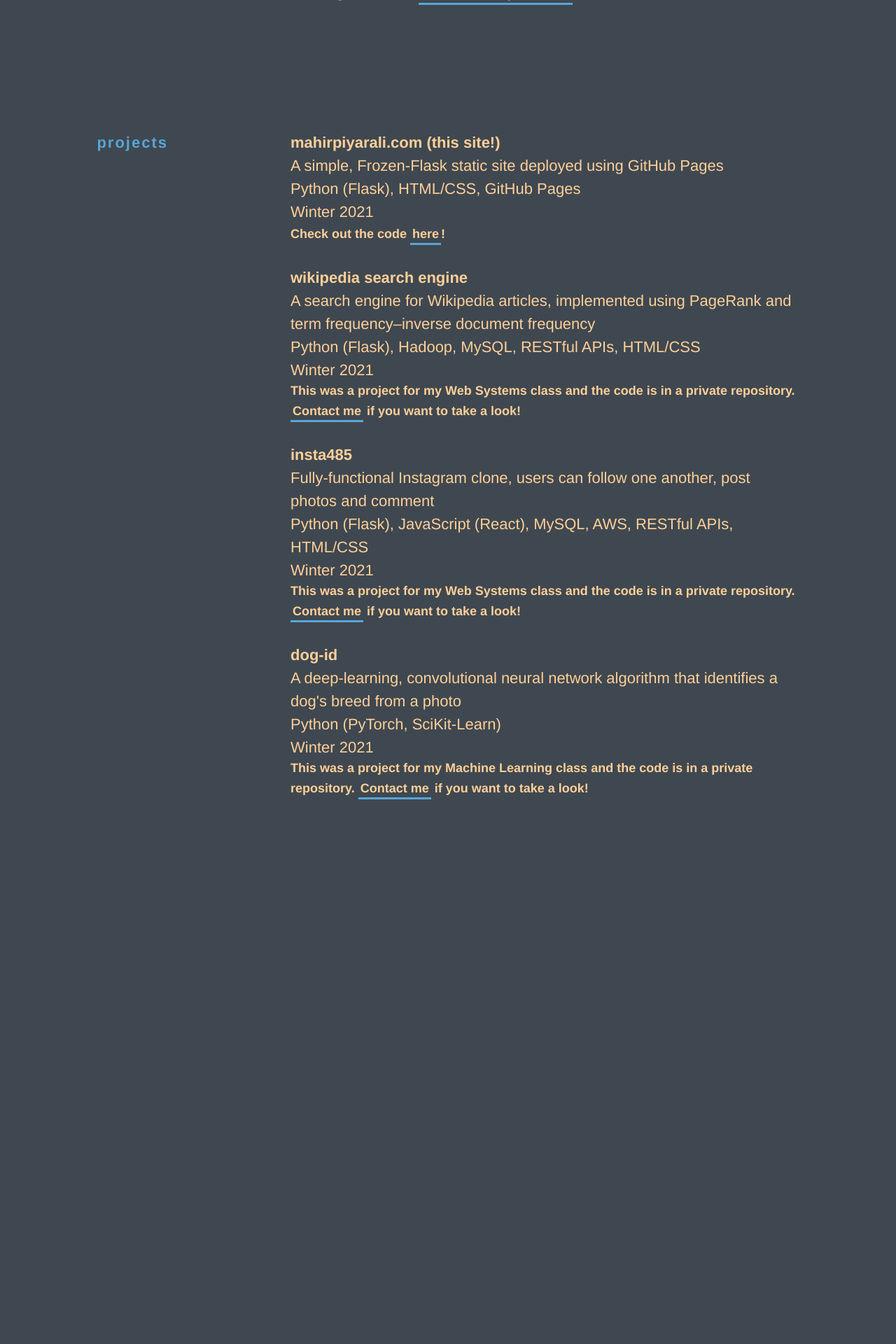
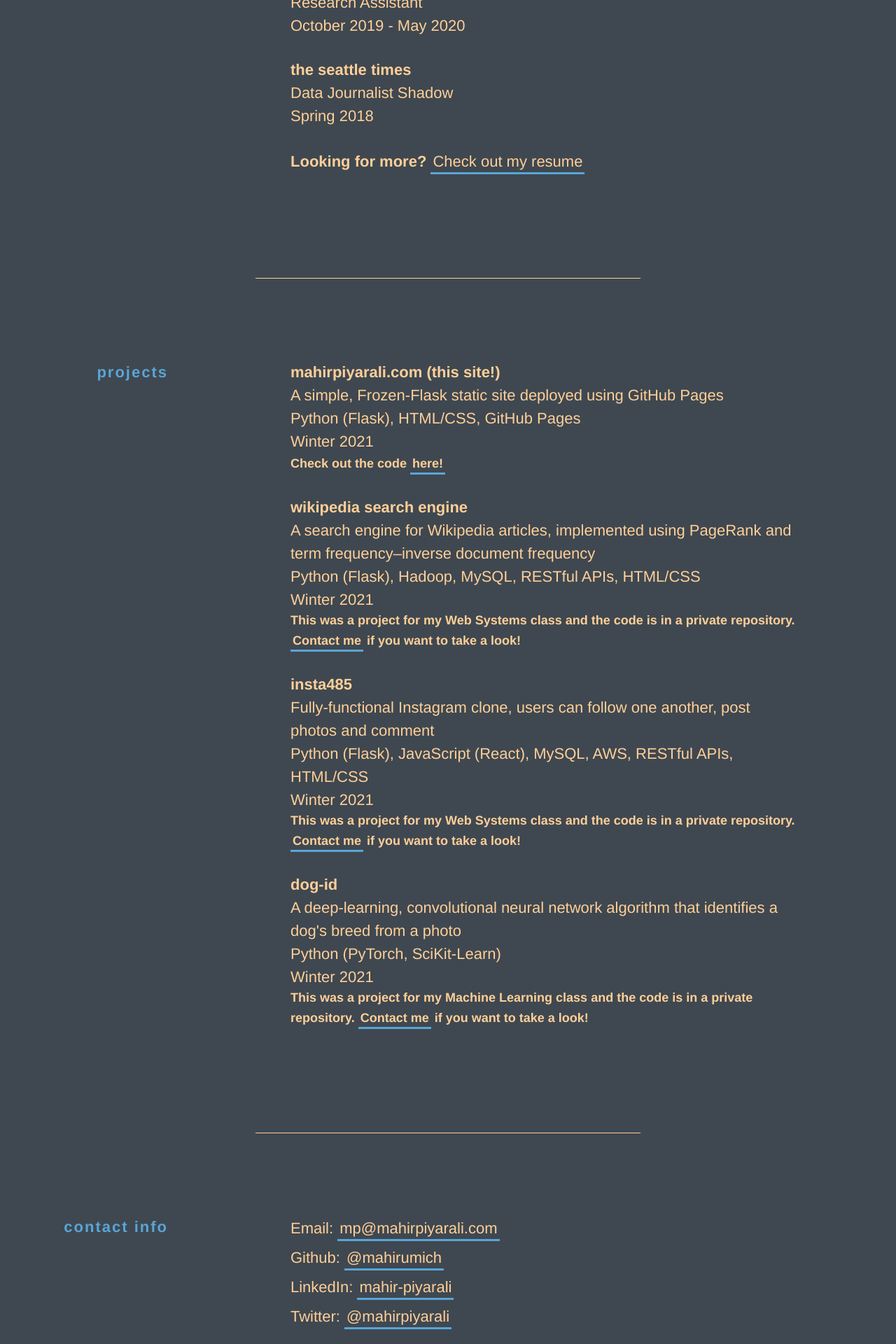
Before and after one commit to mahirumich/personal-site, a Flask app: page / in a window 1280 px wide; the page is wider, and only the part inside the window is pictured. Shown: the part 2640-4560 px from the top of that part at 70% size. Before the commit the page ends 3782 px from the top of that part, so only its background shows below. Run offline with Flask 2, Linux system fonts and the light colour scheme.

Commit message:
whole lotta clean up

```diff
--- a/static/base.css
+++ b/static/base.css
@@ -73,7 +73,8 @@ a:hover{
 
 section {
   display: flex;
-  padding-bottom: 150px;
+  padding-bottom: 100px;
+  padding-top: 100px;
 }
 
 .section_title {
@@ -167,3 +168,26 @@ ul {
 .class_proj a {
   font-weight: 700;
 }
+
+.contact {
+  padding-bottom: 5px;
+}
+
+hr {
+  width: 43%;
+  /* color: #FFCF99; */
+  /* border: 0px; */
+  height:.25px;
+  border-width:0;
+  color: #FFCF99;
+  background-color: #FFCF99;
+  /* padding-bottom: 150px; */
+}
+
+.resume {
+  font-weight: 700;
+}
+
+.resume a {
+  font-weight: 200;
+}
--- a/templates/index.html
+++ b/templates/index.html
@@ -2,7 +2,11 @@
 <html>
 <head>
     <title>Mahir Piyarali, Software Engineer</title>
+    <link href="https://fonts.googleapis.com/icon?family=Material+Icons" rel="stylesheet">
     <link rel="stylesheet" href="/static/base.css">
+    <link rel="preconnect" href="https://fonts.gstatic.com">
+    <link rel="preconnect" href="https://fonts.gstatic.com">
+    <!-- <link href="https://fonts.googleapis.com/css2?family=Sarabun:wght@100&display=swap" rel="stylesheet"> -->
 </head>
 <body class="night">
     <header class="intro">
@@ -26,7 +30,8 @@
     </div> -->
     <!-- <br></br> -->
   </header>
-    <div class="scroll_more">scroll down to learn more about me and my work</div>
+  <!-- <span class="material-icons-outlined">expand_more</span> -->
+    <!-- <div class="scroll_more">scroll down to learn more about me and my work</div> -->
     <!-- </header> -->
     <br></br>
     <br></br>
@@ -54,11 +59,12 @@
               and problem solving. I'm always thinking about the bigger picture, ensuring my products are scalable,
               fault-tolerant, and secure.
             </p>
-            <p><strong>When I'm not in front of my computer screen</strong>, I'm either watching the Seattle
+            <p><span class="name">When I'm not in front of my computer screen</span>, I'm either watching the Seattle
               Mariners lose another ballgame, out on a run, or spending time with friends and making new memories.
             </p>
         </div>
     </section>
+    <hr></hr>
     <section>
       <div class="section_title left">Skills</div>
       <div class="section_content right">
@@ -106,6 +112,7 @@
         </div> -->
       </div>
     </section>
+    <hr></hr>
     <section>
       <div class="section_title left">experience</div>
       <div class="section_content">
@@ -134,6 +141,7 @@
         </div>
       </div>
     </section>
+    <hr></hr>
     <section>
       <div class="section_title left">projects</div>
       <div class="section_content">
@@ -142,28 +150,28 @@
           <div class="exp_title">A simple, Frozen-Flask static site deployed using GitHub Pages</div>
           <div class="exp_tech">Python (Flask), HTML/CSS, GitHub Pages</div>
           <div class="exp_time">Winter 2021</div>
-          <div class="class_proj">Check out the code <a href=https://github.com/mahirumich/personal-site>here</a>!</div>
+          <div class="class_proj">Check out the code <a href=https://github.com/mahirumich/personal-site>here!</a></div>
         </div>
         <div class="exp_item">
           <div class="exp_place">Wikipedia search engine</div>
           <div class="exp_title">A search engine for Wikipedia articles, implemented using PageRank and term frequency–inverse document frequency</div>
           <div class="exp_tech">Python (Flask), Hadoop, MySQL, RESTful APIs, HTML/CSS</div>
           <div class="exp_time">Winter 2021</div>
-          <div class="class_proj">This was a project for my Web Systems class and the code is in a private repository. <a href="mailto:mp@mahirpiyarali.com">Contact me</a> if you want to take a look!</div>
+          <div class="class_proj">This was a project for my Web Systems class and the code is in a private repository. <a href="#contact_info">Contact me</a> if you want to take a look!</div>
         </div>
         <div class="exp_item">
           <div class="exp_place">insta485</div>
           <div class="exp_title">Fully-functional Instagram clone, users can follow one another, post photos and comment</div>
           <div class="exp_tech">Python (Flask), JavaScript (React), MySQL, AWS, RESTful APIs, HTML/CSS</div>
           <div class="exp_time">Winter 2021</div>
-          <div class="class_proj">This was a project for my Web Systems class and the code is in a private repository. <a href="mailto:mp@mahirpiyarali.com">Contact me</a> if you want to take a look!</div>
+          <div class="class_proj">This was a project for my Web Systems class and the code is in a private repository. <a href="#contact_info">Contact me</a> if you want to take a look!</div>
         </div>
         <div class="exp_item">
           <div class="exp_place">dog-id</div>
           <div class="exp_title">A deep-learning, convolutional neural network algorithm that identifies a dog's breed from a photo</div>
           <div class="exp_tech">Python (PyTorch, SciKit-Learn)</div>
           <div class="exp_time">Winter 2021</div>
-          <div class="class_proj">This was a project for my Machine Learning class and the code is in a private repository. <a href="mailto:mp@mahirpiyarali.com">Contact me</a> if you want to take a look!</div>
+          <div class="class_proj">This was a project for my Machine Learning class and the code is in a private repository. <a href="#contact_info">Contact me</a> if you want to take a look!</div>
         </div>
         <!-- <div class-"exp_item">
           <div class="exp_place">euchre simulator</div>
@@ -174,6 +182,17 @@
         </div> -->
       </div>
     </section>
+    <hr></hr>
+    <section>
+      <div class="section_title left">contact info</div>
+      <div class="section_content" id="contact_info">
+        <div class="contact">Email: <a href="mailto:mp@mahirpiyarali.com">mp@mahirpiyarali.com</a></div>
+        <div class="contact">Github: <a href="https://github.com/mahirumich">@mahirumich</a></div>
+        <div class="contact">LinkedIn: <a href="https://www.linkedin.com/in/mahir-piyarali/">mahir-piyarali</a></div>
+        <div class="contact">Twitter: <a href="https://twitter.com/mahirpiyarali">@mahirpiyarali</a></div>
+      </div>
+    </section>
+    <hr></hr>
     <br></br>
     <pre></pre>
 </body>
```
